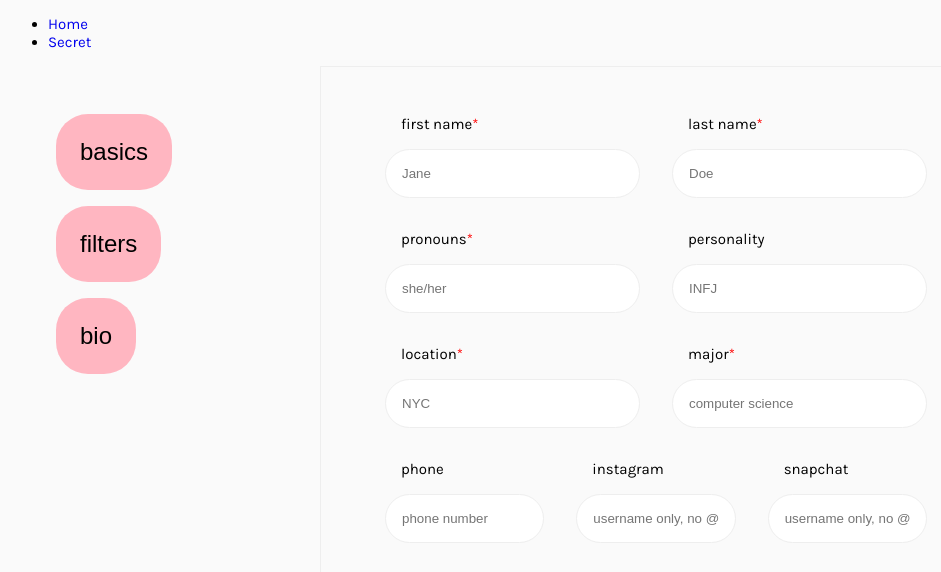
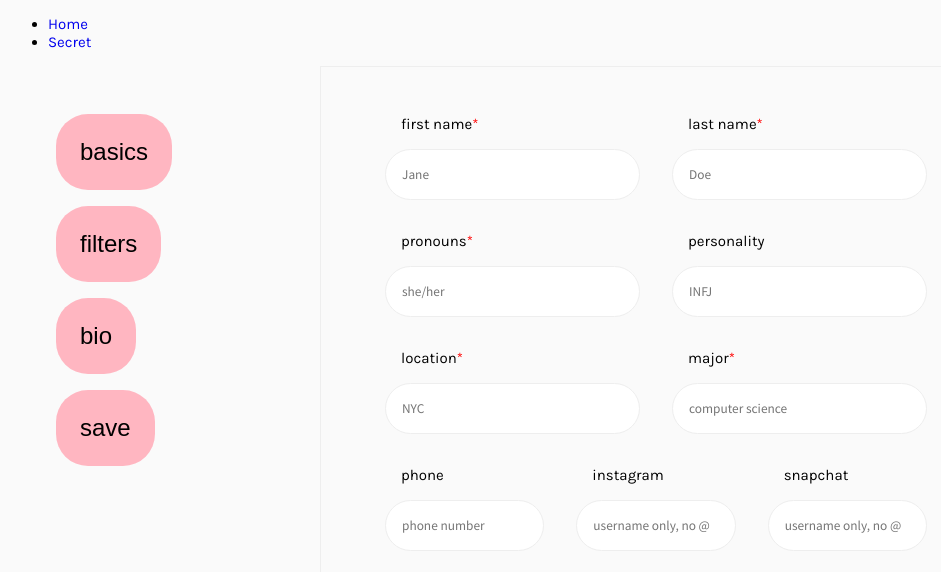
Before and after one commit to rachellin/wildcat-roomie, a React (Create React App) app in the folder client/: page /entry in a window 1280 px wide. Shown: the top 572 px of the page, without its empty margins (0-941 px from the left). Built offline with nearby package versions, Linux system fonts and the light colour scheme; no server answers.

Commit message:
bio entry

```diff
--- a/client/public/index.html
+++ b/client/public/index.html
@@ -11,7 +11,7 @@
     />
     <link rel="apple-touch-icon" href="%PUBLIC_URL%/logo192.png" />
     <style>
-      @import url('https://fonts.googleapis.com/css?family=Karla');
+      @import url('https://fonts.googleapis.com/css2?family=Karla&family=Source+Sans+Pro&display=swap');
   </style>
     <!--
       manifest.json provides metadata used when your web app is installed on a
--- a/client/src/css/App.css
+++ b/client/src/css/App.css
@@ -45,6 +45,7 @@ input {
   margin: 1rem;
   padding: 1rem;
   border-radius: 2rem;
+  font-family: 'Source Sans Pro', sans-serif;
 }
 
 label {
@@ -61,5 +62,7 @@ textarea {
   border: none;
   outline: none;
   font-size: 15px;
-  font-family: 'Karla', sans-serif;
+  font-family: 'Source Sans Pro', sans-serif;
+  padding: 1rem;
+  border-radius: 2rem;
 }
--- a/client/src/entry/Entry.js
+++ b/client/src/entry/Entry.js
@@ -75,6 +75,7 @@ export default class Entry extends React.Component {
             <button onClick={(e) => this.changeTab(0, e)}>basics</button>
             <button onClick={(e) => this.changeTab(1, e)}>filters</button>
             <button onClick={(e) => this.changeTab(2, e)}>bio</button>
+            <button>save</button>
           </div>
 
           <EntryForm>
--- a/client/src/style/Style.js
+++ b/client/src/style/Style.js
@@ -43,24 +43,16 @@ export const EntryForm = styled.form`
 
     }
 
-    .section-2 {
-        display: inline-block;
-        .form-group {
-            display: block;
-        }
-
-        label, input {
-            width: 50%;
-        }
-    }
-
     textarea {
-        width: 50%;
+        width: 100%;
         margin: 1rem;
-        height: 5rem;
+        height: 200px;
+        max-height: 200px;
+        overflow-y: scroll;
+        resize: none;
     }
 
     .bio {
-        display: flex;
+        //display: flex;
     }
 `
```
